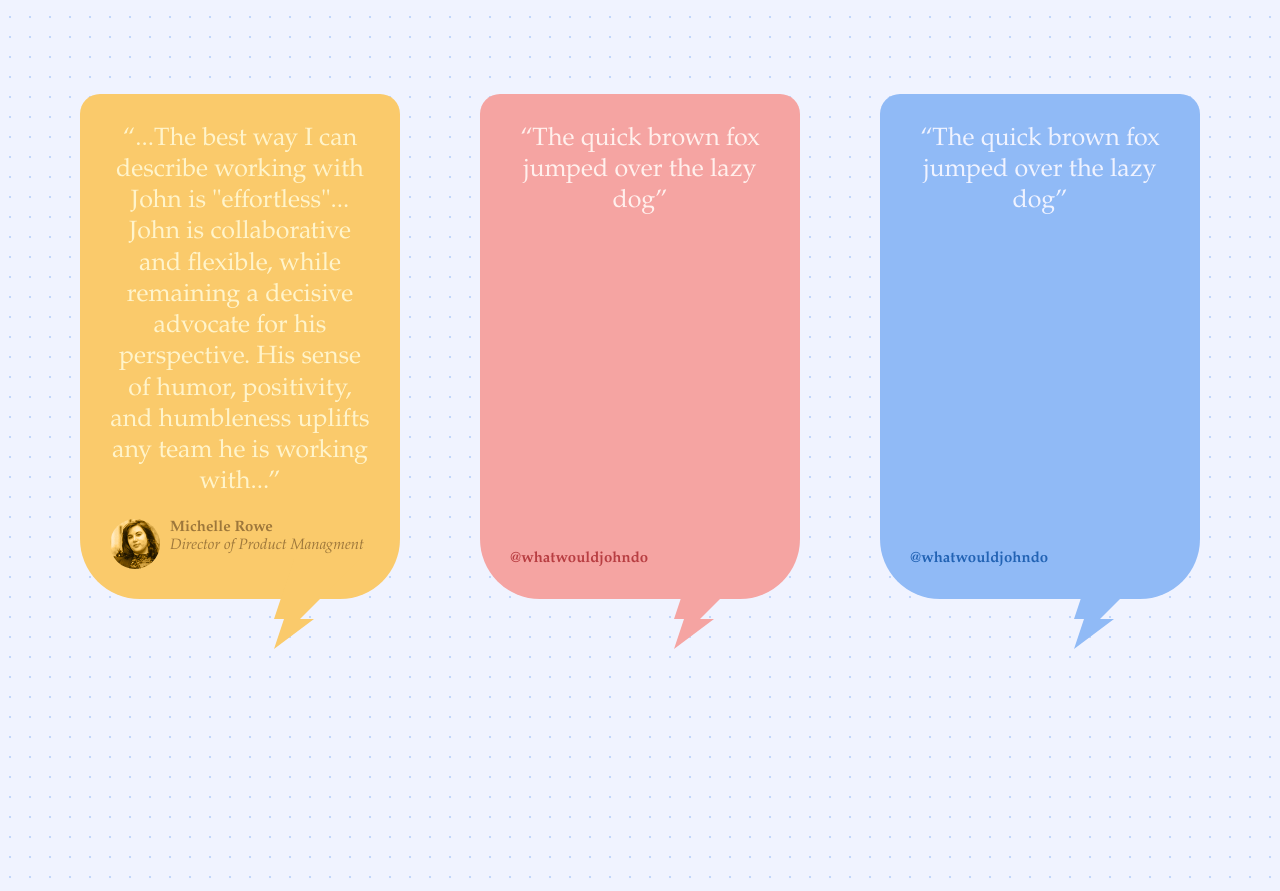
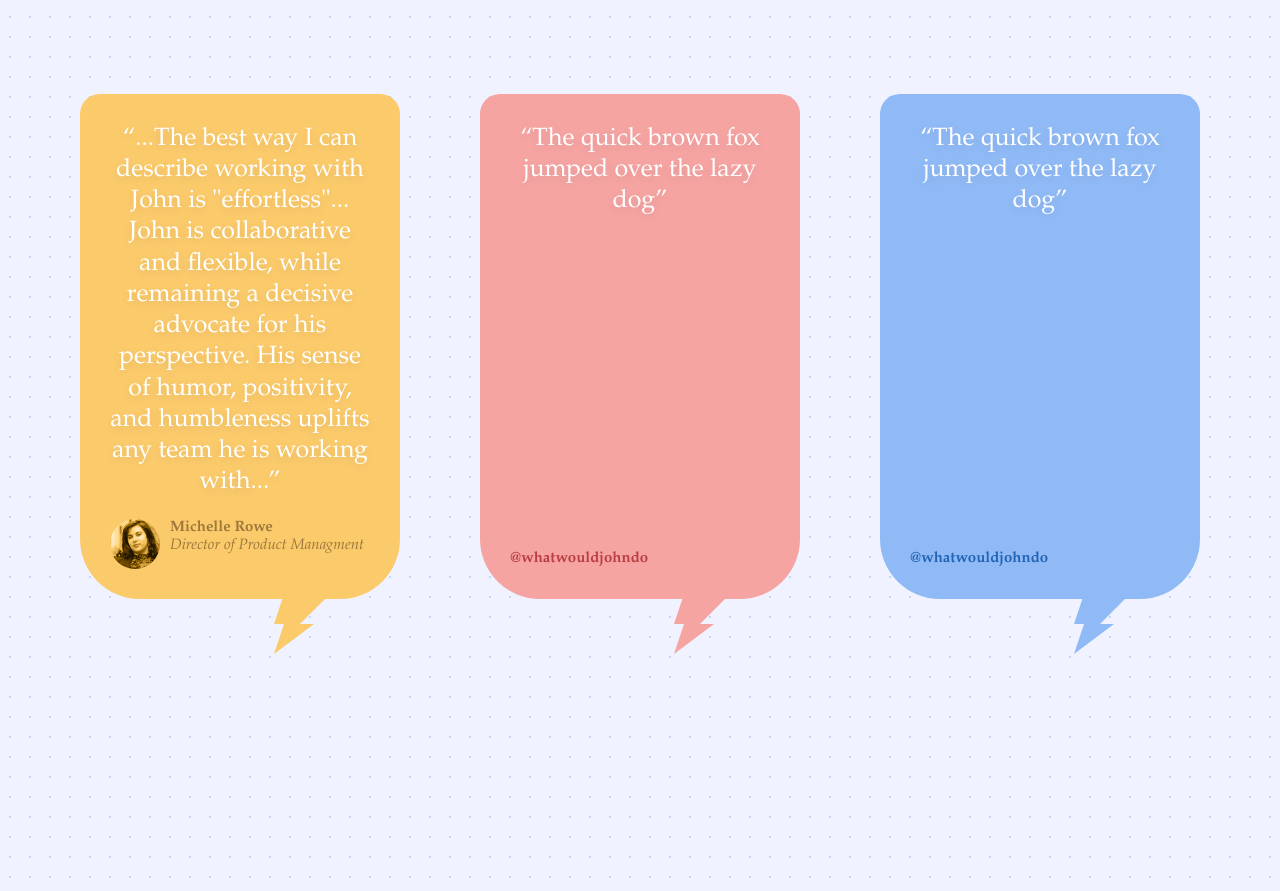
Before and after one commit to johnthedesigner/jtd, a Next.js app: page / in a window 1280 px wide. Shown: the part 2913-3804 px from the top of the page. Built offline with nearby package versions, Linux system fonts and the light colour scheme.

Commit message:
legibility updates

```diff
--- a/pages/index.js
+++ b/pages/index.js
@@ -91,7 +91,7 @@ export default function Home() {
                     style={{
                         position: 'absolute',
                         right: '2rem',
-                        bottom: '-2.5rem',
+                        bottom: '-2.75rem',
                     }}
                 >
                     <path
@@ -103,7 +103,7 @@ export default function Home() {
                 </svg>
                 <p
                     className="home-features__endorsement-quote"
-                    style={{ color: palette[0] }}
+                    style={{ color: 'white' }}
                 >
                     {text}
                 </p>
--- a/styles/globals.css
+++ b/styles/globals.css
@@ -588,6 +588,7 @@ a:hover {
     text-align: center;
     color: white;
     margin: 0;
+    text-shadow: 0 0.125rem 0.5rem rgba(0, 0, 0, 0.1);
 }
 
 .home-features__endorsement-quote:before {
```
